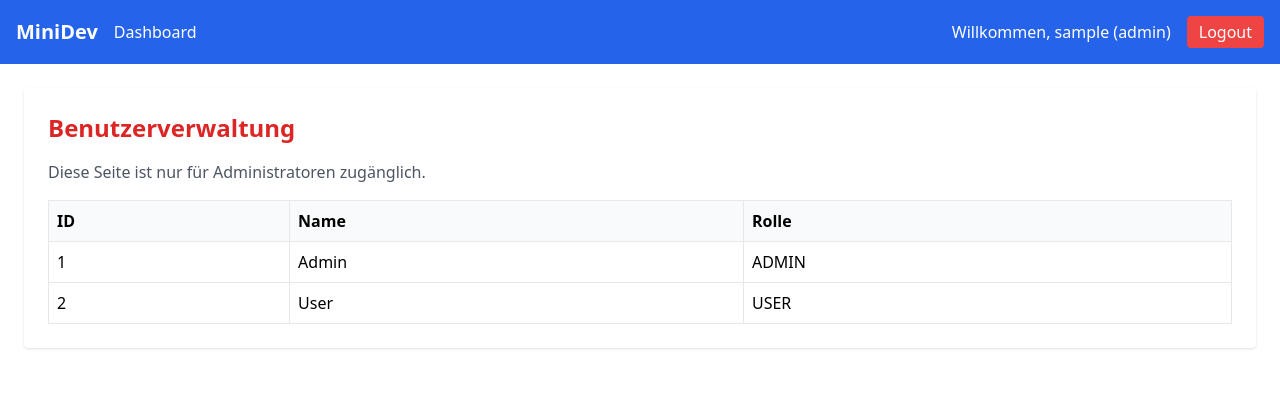
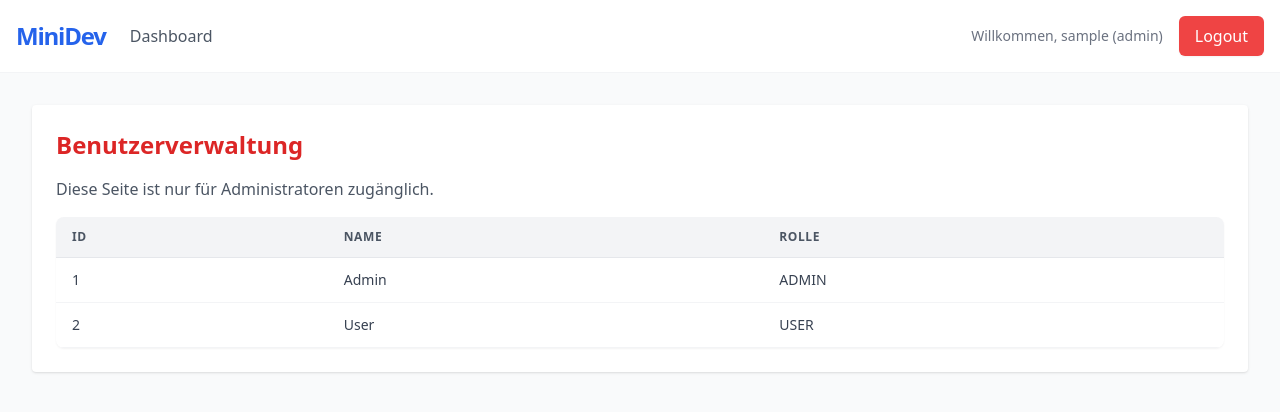
Before and after one commit to philihoffi/MiniDev, an Angular app in the folder minidev-frontend/: page /user-management in a window 1280 px wide. Shown: the top 412 px of the page. Built offline with nearby package versions, Linux system fonts and the light colour scheme; sample sign-in values are in the browser's storage.

Commit message:
"refactor styles: enhance consistency and readability across buttons, forms, tables, navbar, and login components"

```diff
--- a/minidev-frontend/src/app/components/layout/main-layout/main-layout.component.scss
+++ b/minidev-frontend/src/app/components/layout/main-layout/main-layout.component.scss
@@ -2,16 +2,20 @@
   display: block;
 }
 
+.navbar {
+  @apply flex justify-between items-center p-4 bg-white shadow-md border-b border-gray-100;
+}
+
 .nav-links {
-  @apply flex gap-4 items-center;
+  @apply flex gap-6 items-center;
 }
 
 .nav-brand {
-  @apply text-xl font-bold;
+  @apply text-2xl font-black text-blue-600 tracking-tighter;
 }
 
 .nav-link {
-  @apply hover:underline;
+  @apply text-gray-600 font-medium hover:text-blue-600 transition-colors duration-200;
 }
 
 .nav-user {
@@ -19,5 +23,9 @@
 }
 
 .welcome-text {
-  @apply hidden sm:inline;
+  @apply hidden sm:inline text-sm text-gray-500 font-medium;
 }
+
+.content-area {
+  @apply p-8 bg-gray-50 min-h-[calc(100vh-64px)];
+}
--- a/minidev-frontend/src/app/pages/login/login.component.scss
+++ b/minidev-frontend/src/app/pages/login/login.component.scss
@@ -3,17 +3,17 @@
 }
 
 .login-container {
-  @apply min-h-screen flex items-center justify-center bg-gray-100 p-4;
+  @apply min-h-screen flex items-center justify-center bg-gradient-to-br from-blue-50 to-indigo-100 p-4;
 }
 
 .login-card {
-  @apply bg-white p-8 rounded shadow-md w-full max-w-md;
+  @apply bg-white p-10 rounded-2xl shadow-xl w-full max-w-md border border-gray-100;
 }
 
 .login-title {
-  @apply text-2xl font-bold mb-6 text-center text-gray-800;
+  @apply text-3xl font-extrabold mb-8 text-center text-gray-900 tracking-tight;
 }
 
 .login-form {
-  @apply flex flex-col gap-4;
+  @apply flex flex-col gap-5;
 }
--- a/minidev-frontend/src/styles/_buttons.scss
+++ b/minidev-frontend/src/styles/_buttons.scss
@@ -1,7 +1,8 @@
 .btn-primary {
-  @apply bg-blue-600 text-white p-2 rounded hover:bg-blue-700 transition-colors disabled:bg-blue-300;
+  @apply bg-blue-600 text-white font-bold py-3 px-6 rounded-lg shadow-sm transition-all duration-200;
+  @apply hover:bg-blue-700 hover:shadow-md active:scale-[0.98] disabled:bg-blue-300 disabled:shadow-none disabled:cursor-not-allowed;
 }
 
 .btn-logout {
-  @apply bg-red-500 text-white px-3 py-1 rounded hover:bg-red-600 transition-colors;
+  @apply bg-red-500 text-white px-4 py-2 rounded-md font-medium hover:bg-red-600 transition-colors shadow-sm;
 }
--- a/minidev-frontend/src/styles/_forms.scss
+++ b/minidev-frontend/src/styles/_forms.scss
@@ -3,13 +3,14 @@
 }
 
 .form-label {
-  @apply block text-sm font-medium text-gray-700 mb-1;
+  @apply block text-sm font-semibold text-gray-600 mb-2;
 }
 
 .form-input {
-  @apply w-full p-2 border border-gray-300 rounded focus:ring-2 focus:ring-blue-500 focus:outline-none;
+  @apply w-full px-4 py-3 border border-gray-200 rounded-lg text-gray-800 transition-all duration-200;
+  @apply focus:ring-4 focus:ring-blue-100 focus:border-blue-500 focus:outline-none placeholder:text-gray-400;
 }
 
 .error-message {
-  @apply bg-red-100 border border-red-400 text-red-700 px-4 py-3 rounded mb-4 text-sm;
+  @apply bg-red-50 border border-red-100 text-red-600 px-4 py-3 rounded-lg mb-6 text-sm font-medium flex items-center;
 }
--- a/minidev-frontend/src/styles/_tables.scss
+++ b/minidev-frontend/src/styles/_tables.scss
@@ -1,15 +1,15 @@
 .data-table {
-  @apply min-w-full border;
+  @apply min-w-full border-collapse bg-white rounded-lg overflow-hidden shadow-sm;
 }
 
 .table-head {
-  @apply bg-gray-50;
+  @apply bg-gray-100 border-b border-gray-200;
 }
 
 .table-header {
-  @apply border p-2 text-left font-semibold;
+  @apply px-4 py-3 text-left text-xs font-bold text-gray-600 uppercase tracking-wider;
 }
 
 .table-cell {
-  @apply border p-2;
+  @apply px-4 py-3 border-b border-gray-100 text-sm text-gray-700;
 }
```
